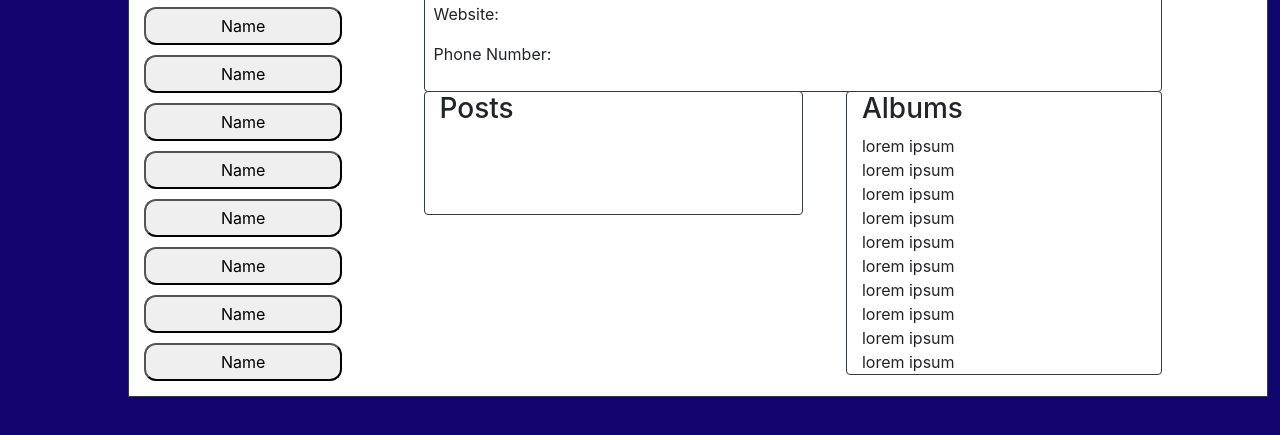
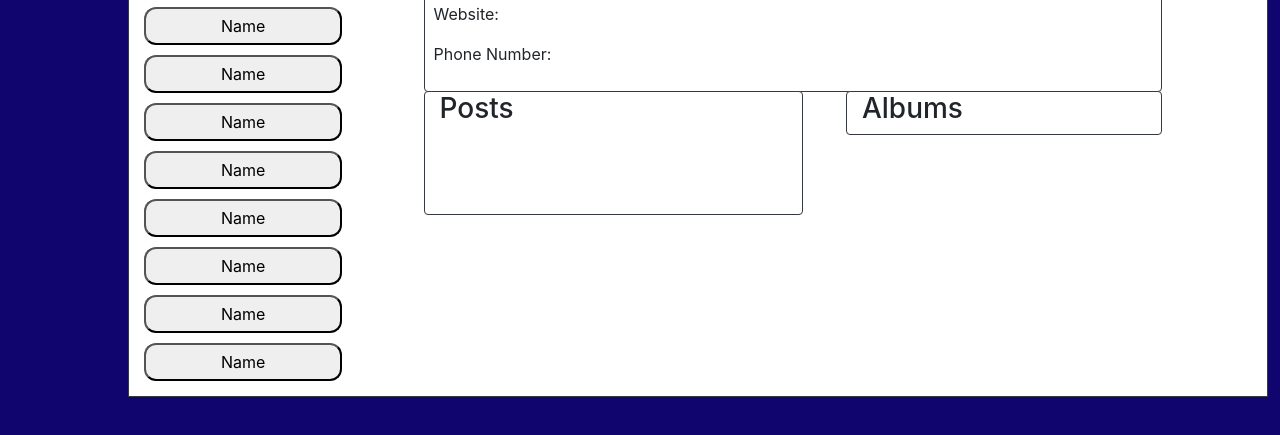
Before and after one commit to lydnicwil/knock-off-myspace, a plain HTML site: page index.html in a window 1280 px wide. Shown: the part 225-660 px from the top of the page. Drawn offline with nearby package versions, Linux system fonts and the light colour scheme; no server answers.

Commit message:
got rid of the fill-in latin

```diff
--- a/index.html
+++ b/index.html
@@ -51,16 +51,16 @@
             </div>
             <div class="card col-sm-5 column border-dark rounded" id="albums">
                 <h3>Albums</h3>
-                <a>lorem ipsum <span class="current" id="current-album-1" onclick=openAlbum()></span></a>
-                <a>lorem ipsum <span class="current" id="current-album-2" onclick=openAlbum()></span></a>
-                <a>lorem ipsum <span class="current" id="current-album-3" onclick=openAlbum()></span></a>
-                <a>lorem ipsum <span class="current" id="current-album-4" onclick=openAlbum()></span></a>
-                <a>lorem ipsum <span class="current" id="current-album-5" onclick=openAlbum()></span></a>
-                <a>lorem ipsum <span class="current" id="current-album-6" onclick=openAlbum()></span></a>
-                <a>lorem ipsum <span class="current" id="current-album-7" onclick=openAlbum()></span></a>
-                <a>lorem ipsum <span class="current" id="current-album-8" onclick=openAlbum()></span></a>
-                <a>lorem ipsum <span class="current" id="current-album-9" onclick=openAlbum()></span></a>
-                <a>lorem ipsum <span class="current" id="current-album-10" onclick=openAlbum()></span></a>
+                <a><span class="current" id="current-album-1" onclick=openAlbum()></span></a>
+                <a><span class="current" id="current-album-2" onclick=openAlbum()></span></a>
+                <a><span class="current" id="current-album-3" onclick=openAlbum()></span></a>
+                <a><span class="current" id="current-album-4" onclick=openAlbum()></span></a>
+                <a><span class="current" id="current-album-5" onclick=openAlbum()></span></a>
+                <a><span class="current" id="current-album-6" onclick=openAlbum()></span></a>
+                <a><span class="current" id="current-album-7" onclick=openAlbum()></span></a>
+                <a><span class="current" id="current-album-8" onclick=openAlbum()></span></a>
+                <a><span class="current" id="current-album-9" onclick=openAlbum()></span></a>
+                <a><span class="current" id="current-album-10" onclick=openAlbum()></span></a>
             </div>
         </div>
         </div>
```
